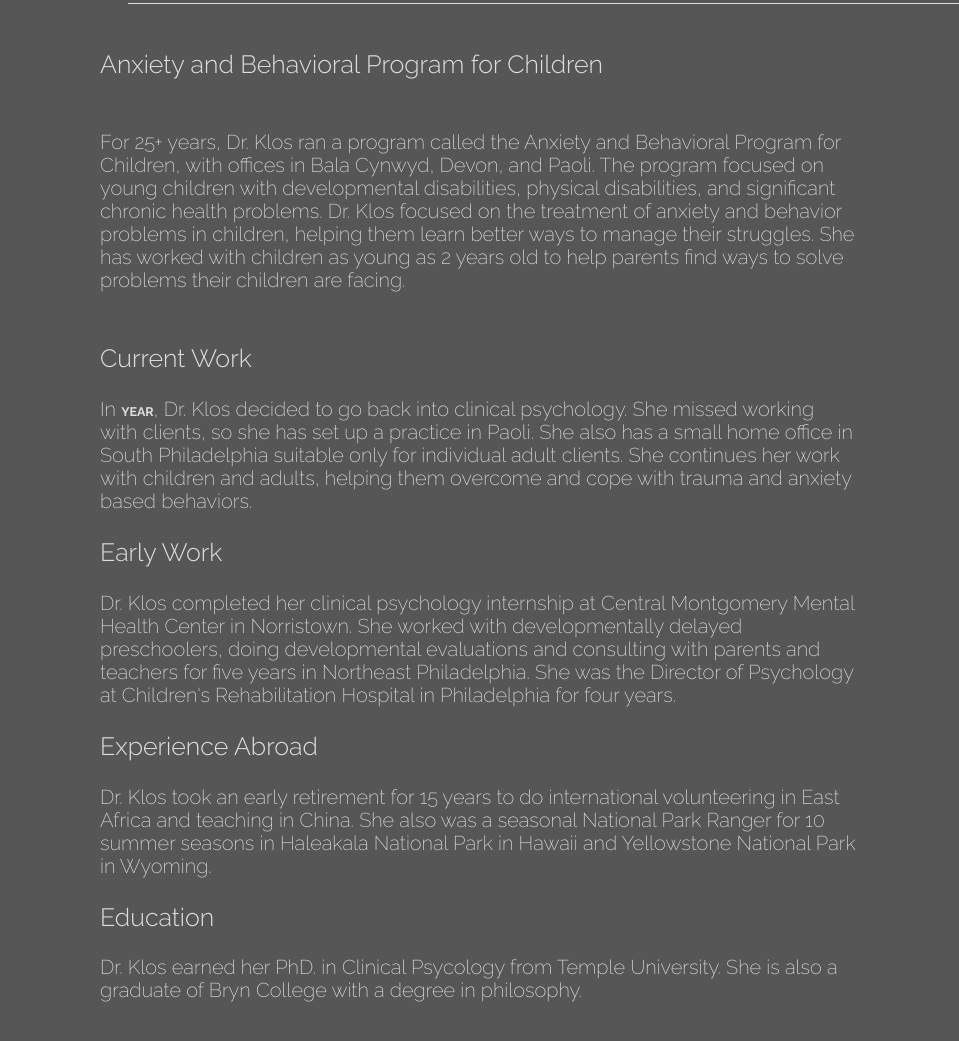
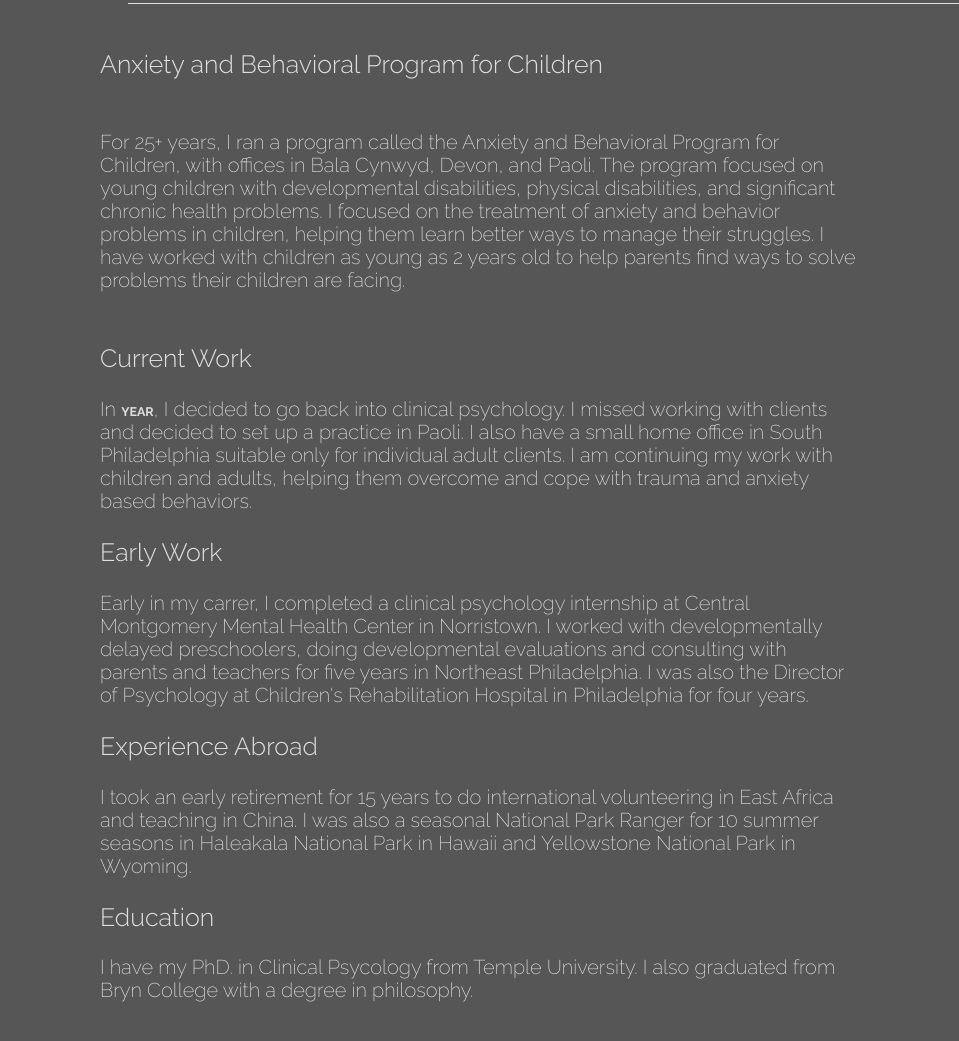
Before and after one commit to bridgetorr17/SandraKlos, a plain HTML site: page about.html in a window 1280 px wide. Shown: the part 143-1184 px from the top of the page, 0-959 px from the left. Drawn offline with Linux system fonts and the light colour scheme.

Commit message:
background content first person

```diff
--- a/about.html
+++ b/about.html
@@ -32,36 +32,36 @@
             <section class="sub1-container2">
                 <h4>Anxiety and Behavioral Program for Children</h4>
                 <div class="sub2-container2">
-                    <p>For 25+ years, Dr. Klos ran a program called the Anxiety and Behavioral Program for Children, with offices in Bala Cynwyd,
+                    <p>For 25+ years, I ran a program called the Anxiety and Behavioral Program for Children, with offices in Bala Cynwyd,
                     Devon, and Paoli. The program focused on young children with developmental disabilities, physical disabilities,
-                    and significant chronic health problems. Dr. Klos focused on the treatment of anxiety and behavior problems in children, helping them learn
-                    better ways to manage their struggles. She has worked with children as young as 2 years old to help parents find ways to solve
+                    and significant chronic health problems. I focused on the treatment of anxiety and behavior problems in children, helping them learn
+                    better ways to manage their struggles. I have worked with children as young as 2 years old to help parents find ways to solve
                     problems their children are facing.</p>
                     <img src="images/parent-child-silhouette.png" alt="parent and child silhouette">
                 </div>
                 <h4>Current Work</h4>
                 <div class="sub2-container2">
-                    <p>In <b>YEAR</b>, Dr. Klos decided to go back into clinical psychology. She missed working with clients, so she has set up a practice in Paoli.
-                    She also has a small home office in South Philadelphia suitable only for individual adult clients. She continues her work with children and adults, helping them overcome and cope with trauma and anxiety based behaviors. </p>
+                    <p>In <b>YEAR</b>, I decided to go back into clinical psychology. I missed working with clients and decided to set up a practice in Paoli.
+                    I also have a small home office in South Philadelphia suitable only for individual adult clients. I am continuing my work with children and adults, helping them overcome and cope with trauma and anxiety based behaviors. </p>
                 </div>
                 <h4>Early Work</h4>
                 <div class="sub2-container2">
-                    <p>Dr. Klos completed her clinical psychology internship at Central Montgomery
-                        Mental Health Center in Norristown. She worked with developmentally
+                    <p>Early in my carrer, I completed a clinical psychology internship at Central Montgomery
+                        Mental Health Center in Norristown. I worked with developmentally
                         delayed preschoolers, doing developmental evaluations and consulting with
-                        parents and teachers for five years in Northeast Philadelphia. She was the
+                        parents and teachers for five years in Northeast Philadelphia. I was also the
                         Director of Psychology at Children's Rehabilitation Hospital in Philadelphia for
                         four years.</p>
                 </div>
                 <h4>Experience Abroad</h4>
                 <div class="sub2-container2">
-                    <p>Dr. Klos took an early retirement for 15 years to do international volunteering in East Africa and teaching in China. She also was a seasonal National Park Ranger for
+                    <p>I took an early retirement for 15 years to do international volunteering in East Africa and teaching in China. I was also a seasonal National Park Ranger for
                     10 summer seasons in Haleakala National Park in Hawaii and Yellowstone National Park in Wyoming.</p>
                     <img src="" alt="sandy-travels">
                 </div>
                 <h4>Education</h4>
                 <div class="sub2-container2">
-                    <p>Dr. Klos earned her PhD. in Clinical Psycology from Temple University. She is also a graduate of Bryn College with a degree in philosophy.</p>
+                    <p>I have my PhD. in Clinical Psycology from Temple University. I also graduated from Bryn College with a degree in philosophy.</p>
                 </div>
             </section>
         </section>
```
